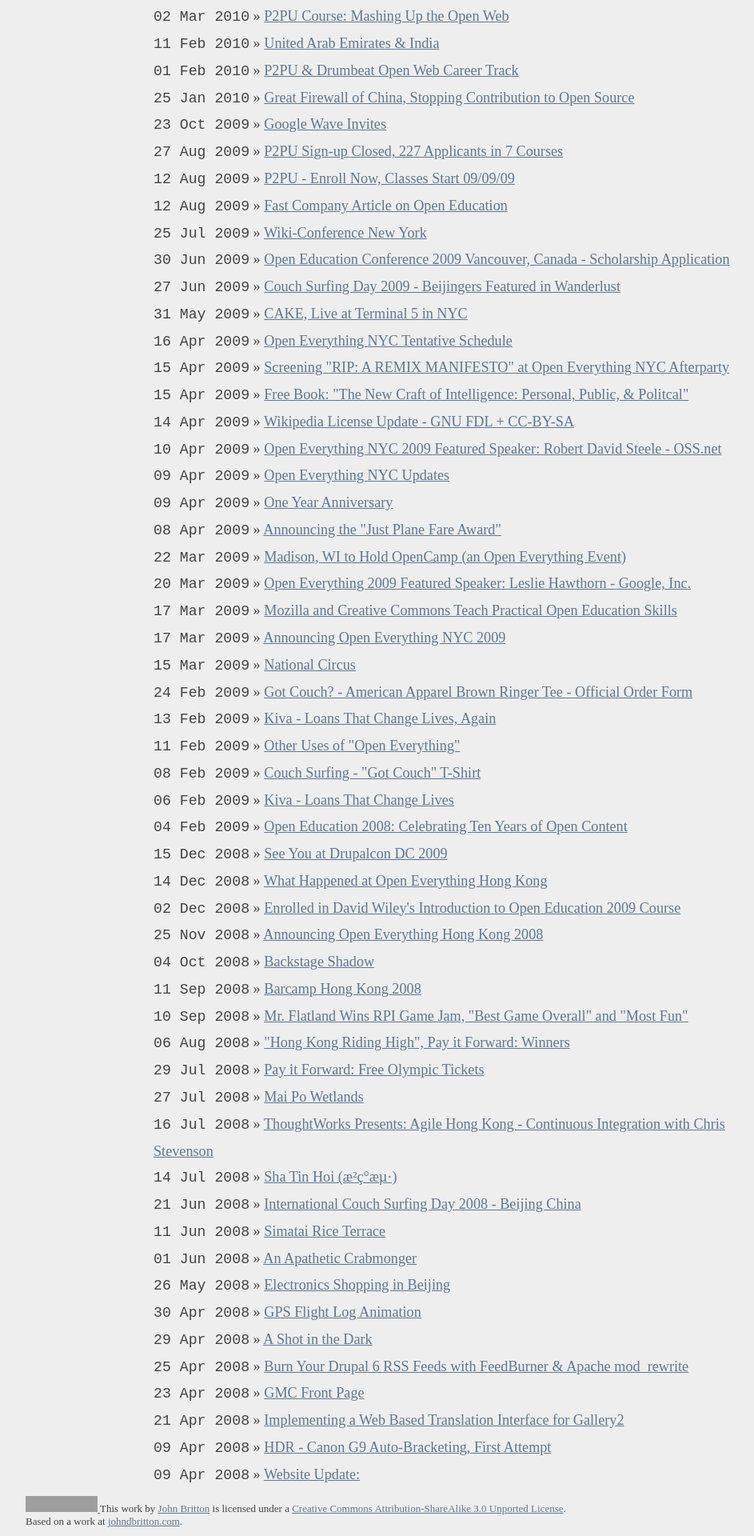
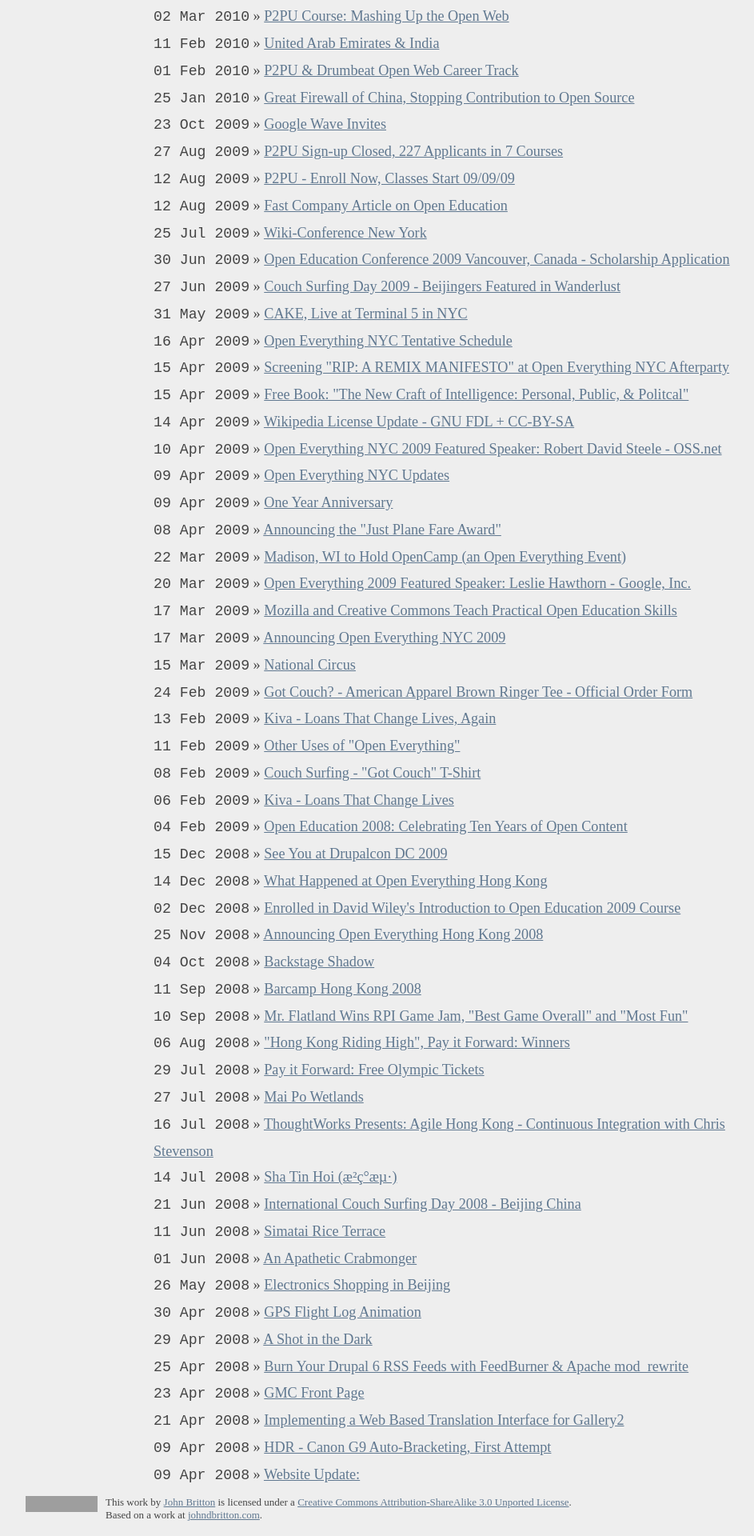
Before and after one commit to johndbritton/johndbritton.github.io, a Jekyll site: the page built from index.html, in a window 1280 px wide. Shown: the part 1313-3233 px from the top of the page at 80% size, without its empty margins (138-1081 px from the left). Built offline with Jekyll 4.4.1, drawn with Linux system fonts in a browser that asks for light colours; nearby versions of some CDN libraries; some web fonts are replaced; comment, search, counter and statistics services are not loaded; grey boxes are pictures that could not be loaded.

Commit message:
cleaned up cc license styling

```diff
--- a/css/style.css
+++ b/css/style.css
@@ -310,6 +310,11 @@ footer {
 #cclicense {
   padding: 10px;
 }
+
+#cclicense img{
+  float: left;
+  padding-right: 10px;
+}
 /*
     // ========================================== \\
    ||                                              ||
```
